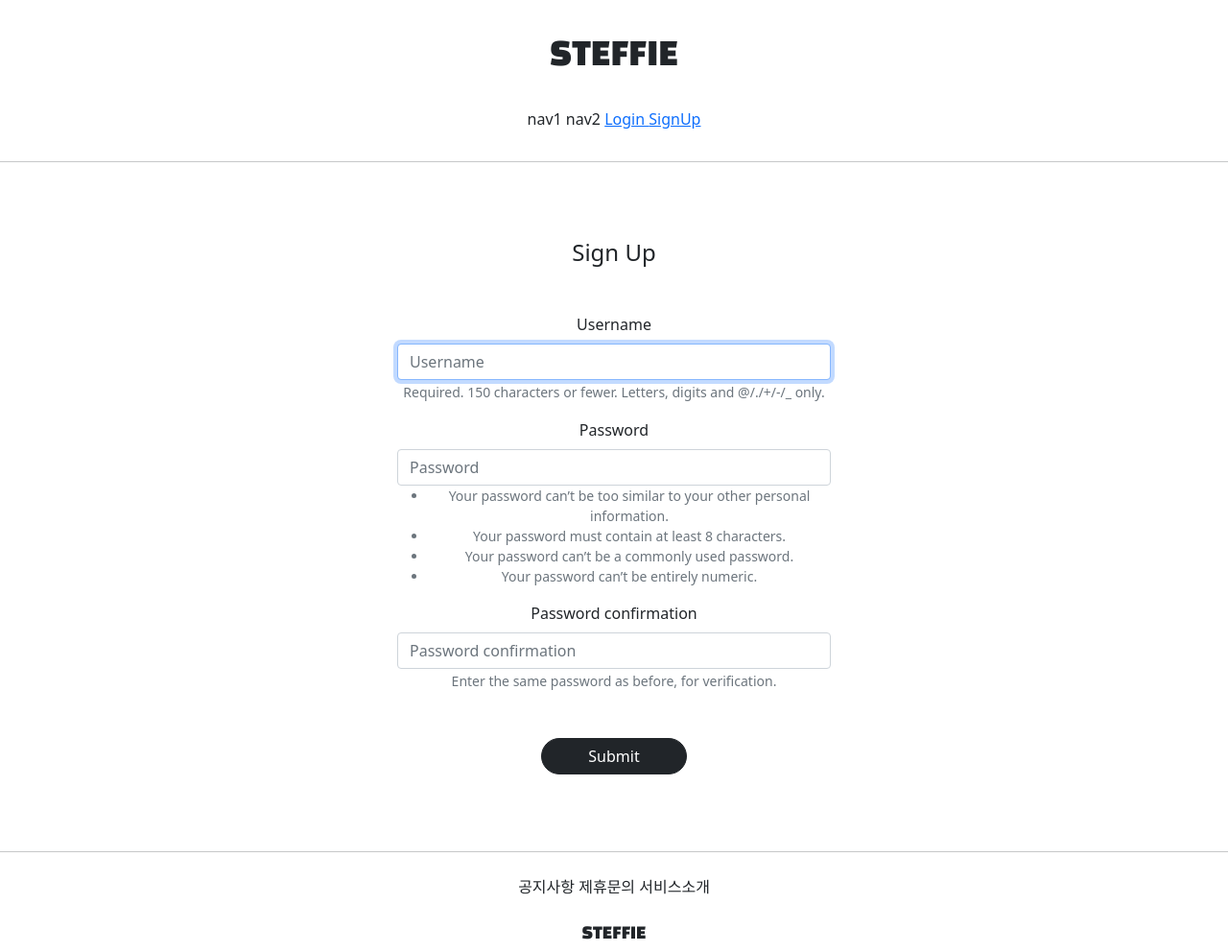
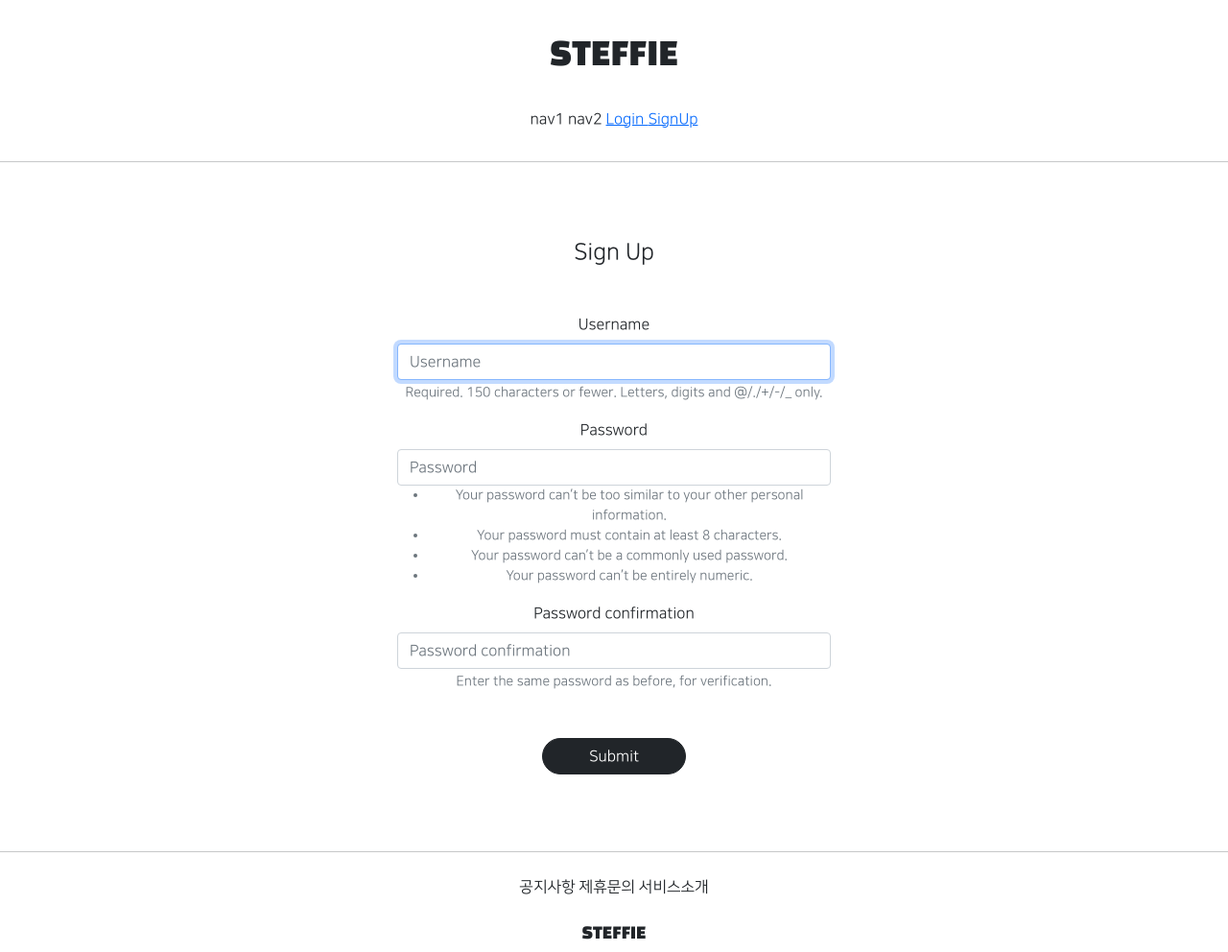
Before and after one commit to youngjuj/me_alone, a Django app: page /accounts/create/ in a window 1280 px wide. Shown: the whole page at 96% size. Run offline with Django 3.2, Linux system fonts and the light colour scheme; parts of the project's set-up code (start-up, migrations or seed data) failed here and were passed over; some libraries are stand-ins or nearby versions.

Commit message:
21/07/15 me_alone fonts

```diff
--- a/templates/base.html
+++ b/templates/base.html
@@ -1,15 +1,18 @@
 <!DOCTYPE html>
 <html lang="en">
 {% include 'head.html' %}
-<body>
+
+<body style="font-family: 'NanumSquareR">
 
 {% include 'header.html' %}
+
 <hr>
 
 {%block content%}
 {% endblock %}
 
 <hr>
+
 {% include 'footer.html' %}
 
 </body>
--- a/templates/head.html
+++ b/templates/head.html
@@ -20,4 +20,28 @@
 
     {# static files link   #}
     <link rel="stylesheet" type="text/css" href="{% static 'base.css' %}">
+
+    {# fonts #}
+    <style>
+        @font-face {
+            font-family: 'NanumSquareR';
+            src: local('NanumSquareR'),
+            url("{% static 'fonts/NanumSquareR.otf' %}") format("opentype");
+        }
+        @font-face {
+            font-family: 'NanumSquareEB';
+            src: local('NanumSquareEB'),
+            url("{% static 'fonts/NanumSquareEB.otf' %}") format("opentype");
+        }
+        @font-face {
+            font-family: 'NanumSquareB';
+            src: local('NanumSquareB'),
+            url("{% static 'fonts/NanumSquareB.otf' %}") format("opentype");
+        }
+        @font-face {
+            font-family: 'NanumSquareL';
+            src: local('NanumSquareL'),
+            url("{% static 'fonts/NanumSquareL.otf' %}") format("opentype");
+        }
+    </style>
 </head>
```
Also changed, not shown: static/fonts/NanumSquareB.otf (added), static/fonts/NanumSquareEB.otf (added), static/fonts/NanumSquareL.otf (added), static/fonts/NanumSquareR.otf (added).
